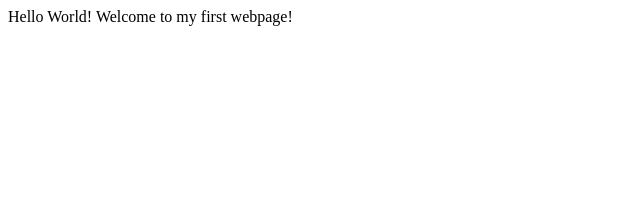
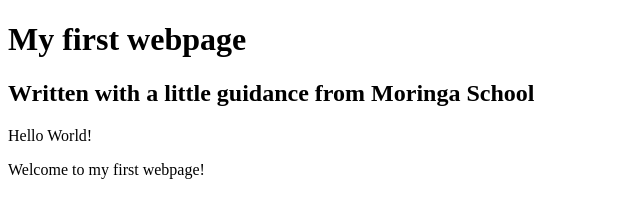
Before and after one commit to ricochieng/my-first-webpage, a plain HTML site: page my-first-webpage.html in a window 1280 px wide. Shown: the whole page, without its empty margins (0-640 px from the left). Drawn offline with Linux system fonts and the light colour scheme.

Commit message:
Add header block elements

```diff
--- a/my-first-webpage.html
+++ b/my-first-webpage.html
@@ -4,8 +4,11 @@
   <title>My first webpage!</title>
 </head>
 <body>
-Hello World!
-Welcome to my first webpage!
+  <h1>My first webpage</h1>
+  <h2>Written with a little guidance from Moringa School</h2>
+
+  <p>Hello World!</p>
+  <p>Welcome to my first webpage!</p>
 
 </body>
 </html>
```
